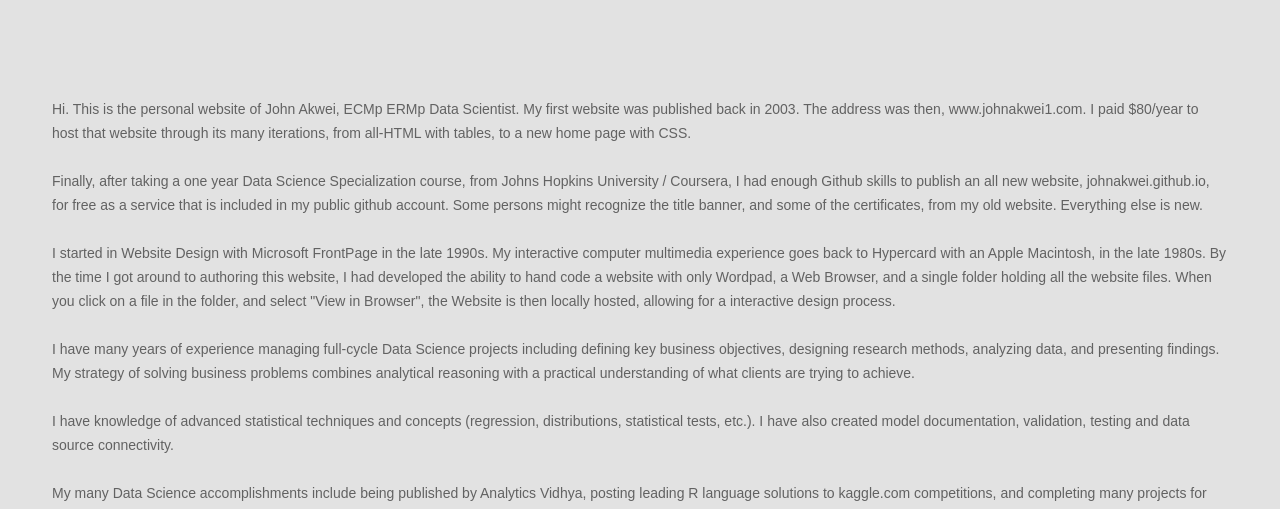
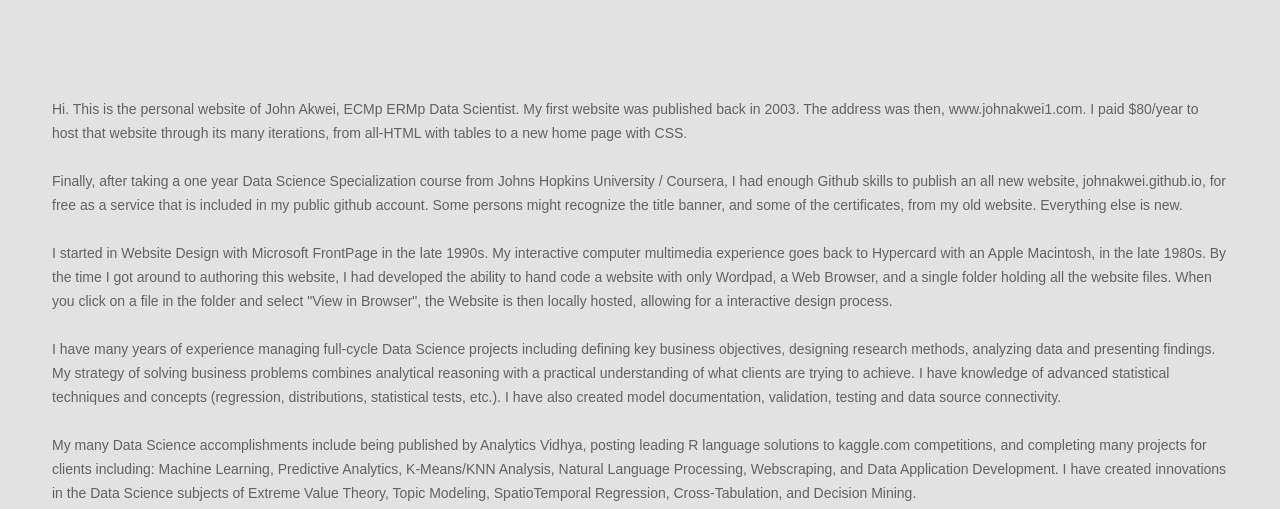
Before and after one commit to johnakwei/johnakwei.github.io, a plain HTML site: page index.html in a window 1280 px wide. Shown: the part 283-792 px from the top of the page. Drawn offline with Linux system fonts and the light colour scheme.

Commit message:
Update index.html

```diff
--- a/index.html
+++ b/index.html
@@ -51,17 +51,17 @@
 
 <div align="center"><table cellpadding="50">
 <tr><td align="left">
-<p>Hi. This is the personal website of John Akwei, ECMp ERMp Data Scientist. My first website was published back in 2003. The address was then, www.johnakwei1.com. I paid $80/year to host that website through its many iterations, from all-HTML with tables, to a new home page with CSS.<p>
+<p>Hi. This is the personal website of John Akwei, ECMp ERMp Data Scientist. My first website was published back in 2003. The address was then, www.johnakwei1.com. I paid $80/year to host that website through its many iterations, from all-HTML with tables to a new home page with CSS.<p>
 
-<p>Finally, after taking a one year Data Science Specialization course, from Johns Hopkins University / Coursera, I had enough Github skills to publish an all new website, johnakwei.github.io, for free as a service that is included in my public github account. Some persons might recognize the title banner, and some of the certificates, from my old website. Everything else is new.<p>
+<p>Finally, after taking a one year Data Science Specialization course from Johns Hopkins University / Coursera, I had enough Github skills to publish an all new website, johnakwei.github.io, for free as a service that is included in my public github account. Some persons might recognize the title banner, and some of the certificates, from my old website. Everything else is new.<p>
 
-<p>I started in Website Design with Microsoft FrontPage in the late 1990s. My interactive computer multimedia experience goes back to Hypercard with an Apple Macintosh, in the late 1980s. By the time I got around to authoring this website, I had developed the ability to hand code a website with only Wordpad, a Web Browser, and a single folder holding all the website files. When you click on a file in the folder, and select "View in Browser", the Website is then locally hosted, allowing for a interactive design process.</p>
+<p>I started in Website Design with Microsoft FrontPage in the late 1990s. My interactive computer multimedia experience goes back to Hypercard with an Apple Macintosh, in the late 1980s. By the time I got around to authoring this website, I had developed the ability to hand code a website with only Wordpad, a Web Browser, and a single folder holding all the website files. When you click on a file in the folder and select "View in Browser", the Website is then locally hosted, allowing for a interactive design process.</p>
 
-<p>I have many years of experience managing full-cycle Data Science projects including defining key business objectives, designing research methods, analyzing data, and presenting findings. My strategy of solving business problems combines analytical reasoning with a practical understanding of what clients are trying to achieve.</p>
+<p>I have many years of experience managing full-cycle Data Science projects including defining key business objectives, designing research methods, analyzing data and presenting findings. My strategy of solving business problems combines analytical reasoning with a practical understanding of what clients are trying to achieve. I have knowledge of advanced statistical techniques and concepts (regression, distributions, statistical tests, etc.). I have also created model documentation, validation, testing and data source connectivity.</p>
 
-<p>I have knowledge of advanced statistical techniques and concepts (regression, distributions, statistical tests, etc.). I have also created model documentation, validation, testing and data source connectivity.</p>
+<p>My many Data Science accomplishments include being published by Analytics Vidhya, posting leading R language solutions to kaggle.com competitions, and completing many projects for clients including: Machine Learning, Predictive Analytics, K-Means/KNN Analysis, Natural Language Processing, Webscraping, and Data Application Development. I have created innovations in the Data Science subjects of Extreme Value Theory, Topic Modeling, SpatioTemporal Regression, Cross-Tabulation, and Decision Mining.</p>
 
-<p>My many Data Science accomplishments include being published by Analytics Vidhya, posting leading R language solutions to kaggle.com competitions, and completing many projects for clients including: Predictive Analytics, Machine Learning, K-Means/KNN Analysis, Natural Language Processing, Webscraping, and Data Application Development.</p>
+<p>I have 20 years of experience working in office environments assisting non-profit corporations in the Washington DC area to optimize data resources for Customer Relationship Management, and website data access. I have experience implementing the CRISP-DM Data Science process methodology, analyzing project Strengths, Weakness, Opportunities, and Threats, developing Taxonomy and Metadata, and analyzing statistical model precision, recall, and accuracy. I have proven ability to meet deadlines during over 83 major Data Science projects.</p>
 
 <p>Thank you very much for your interest! I hope you enjoy looking around my personal website!</p>
 </td></tr></table></div>
```
